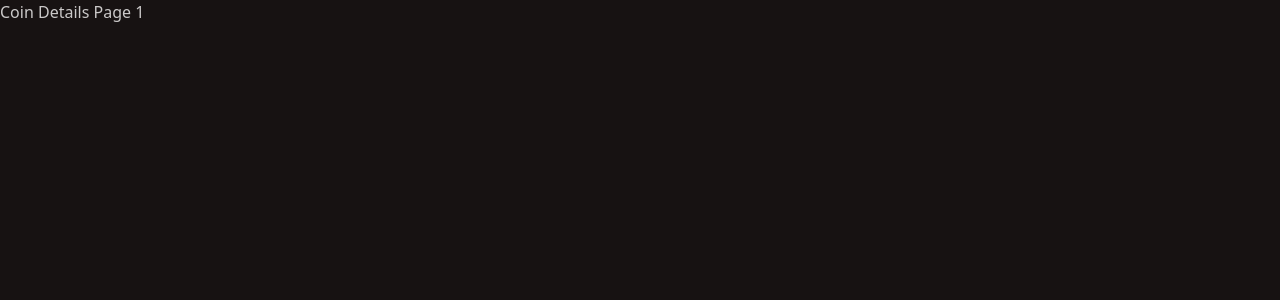
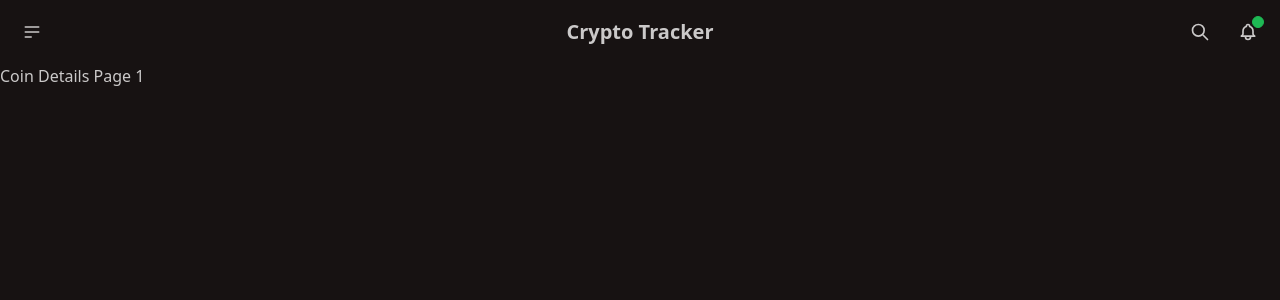
Before and after one commit to Ms-MahimaShukla/Crypto-project---CoinGecko, a React (Vite) app: page /details/1 in a window 1280 px wide. Shown: the top 300 px of the page. Built offline with nearby package versions, Linux system fonts and the light colour scheme.

Commit message:
added the layouts bsed on the react router dom

```diff
--- a/src/components/Routing/Routing.jsx
+++ b/src/components/Routing/Routing.jsx
@@ -1,15 +1,24 @@
 import { Route, Routes } from "react-router-dom";
 import Home from "../../pages/Home";
 import CoinDetailsPage from "../../pages/CoinDetailsPage";
+import MainLayout from "../../pages/Layout";
 
 function Routing(){
 
 
     return(
-       <Routes>
-        <Route path="/" element={<Home />}/>
-        <Route path="/details/:coinId" element={<CoinDetailsPage />}/>
-       </Routes>
+    <Routes>
+            <Route path="/" element={<MainLayout />}>
+            {/* whenever we click the home component that is on using / it will be rendering main layout and
+            in main layout where our outlet is and outlet is replaced by home component. */}
+                <Route index element={<Home/>}/>
+                <Route path="/details/:coinId" element={<CoinDetailsPage />}/>
+            </Route>
+
+
+    </Routes>
+
+
 
     )
 }
--- /dev/null
+++ b/src/pages/Layout.jsx
@@ -0,0 +1,24 @@
+import { Outlet } from "react-router-dom";
+import Navbar from "../components/Navbar/Navbar";
+
+
+
+
+function MainLayout(){
+
+    return (
+        <>
+           {/* Render the Navbar at the top of the layout */}
+           {/* this navbar is the shared ui that we need across pages */}
+        <Navbar/>
+           {/* Render the child routes dynamically in this Outlet */}
+           {/* this is the actual page that will be rendered along with the navbar */}
+        <Outlet/>
+
+        </>
+
+    )
+}
+
+
+export default MainLayout;
```
